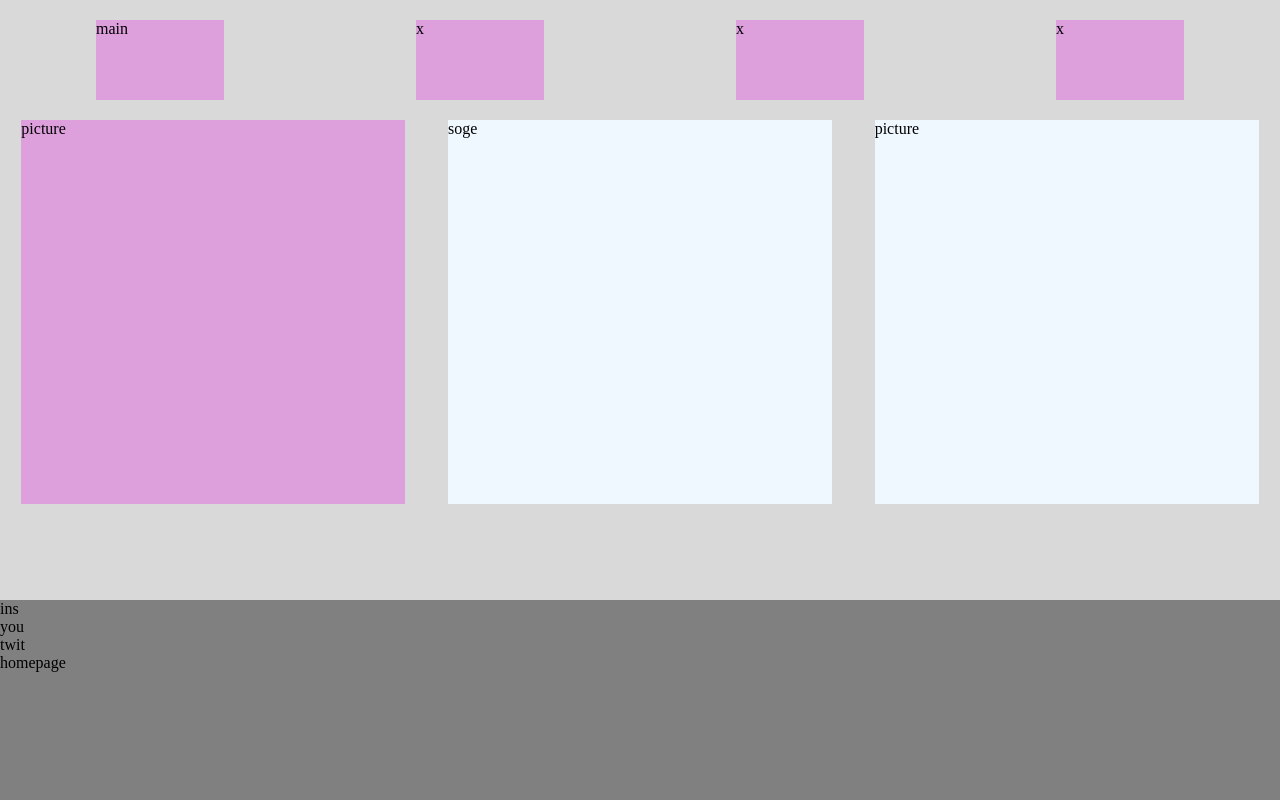
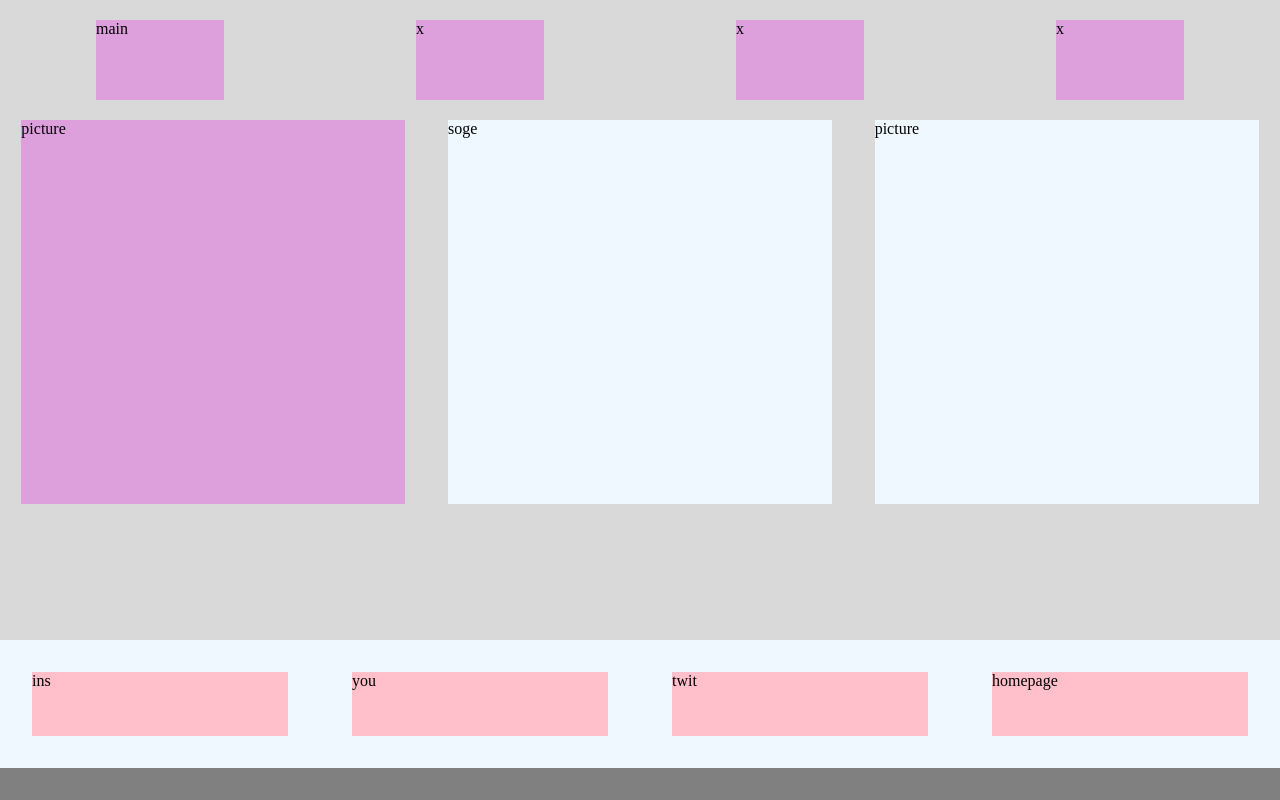
Before and after one commit to LeeEunJeong0731/eunjeong, a plain HTML site: page eunjeong.html in a window 1280 px wide. Drawn offline with Linux system fonts and the light colour scheme.

Commit message:
footer 큰틀 완료

```diff
--- a/eunjeong.html
+++ b/eunjeong.html
@@ -29,7 +29,7 @@
       }
       .main {
         width: 100vw;
-        height: 60vh;
+        height: 65vh;
         background-color: #d9d9d9;
         display: flex;
         justify-content: space-around;
@@ -49,6 +49,19 @@
         width: 30vw;
         height: 30vw;
         background-color: aliceblue;
+      }
+      .footer {
+        width: 100vw;
+        height: 10vw;
+        background-color: aliceblue;
+        display: flex;
+        justify-content: space-around;
+        align-items: center;
+      }
+      .footer > div {
+        width: 20vw;
+        height: 5vw;
+        background-color: pink;
       }
     </style>
   </head>
```
